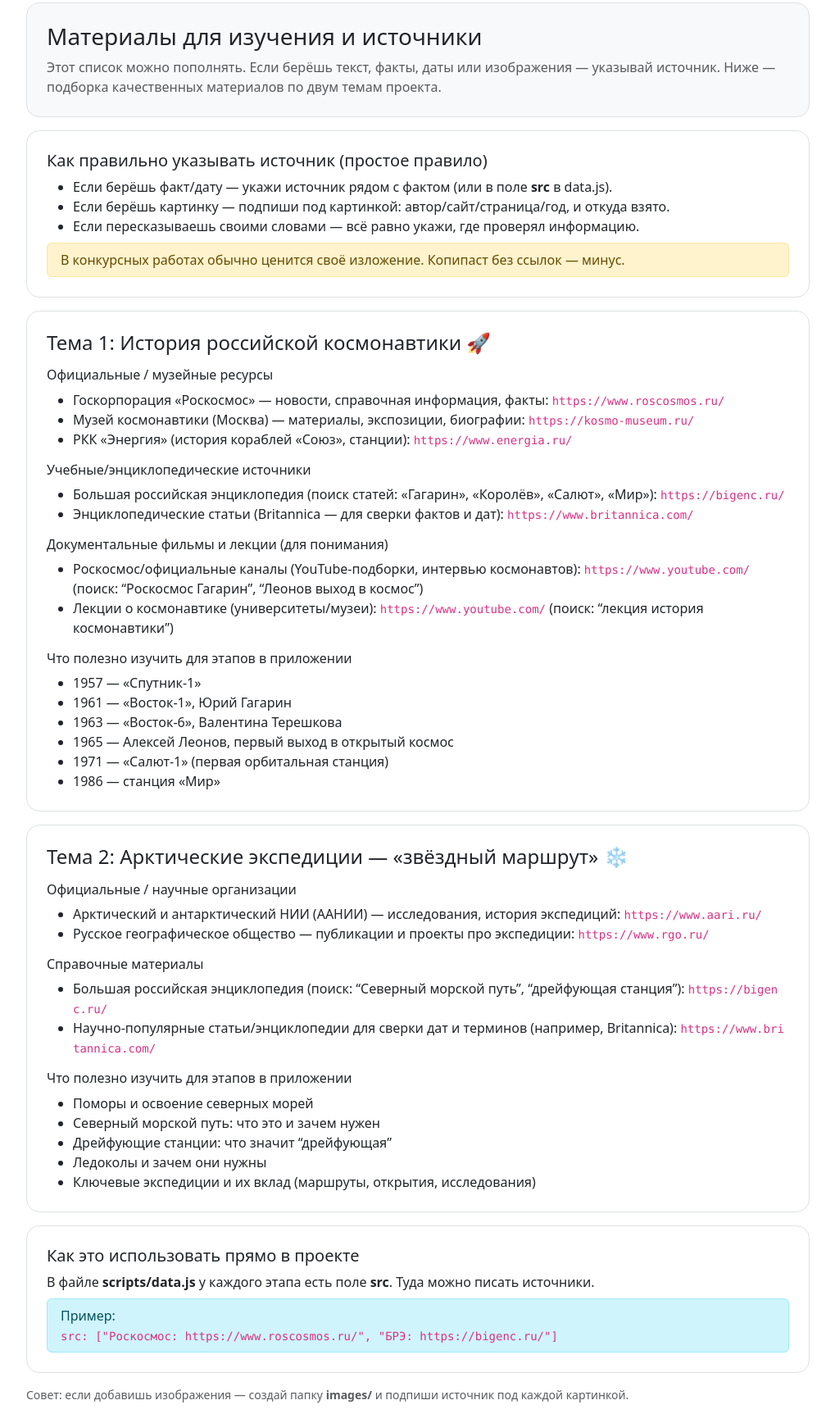
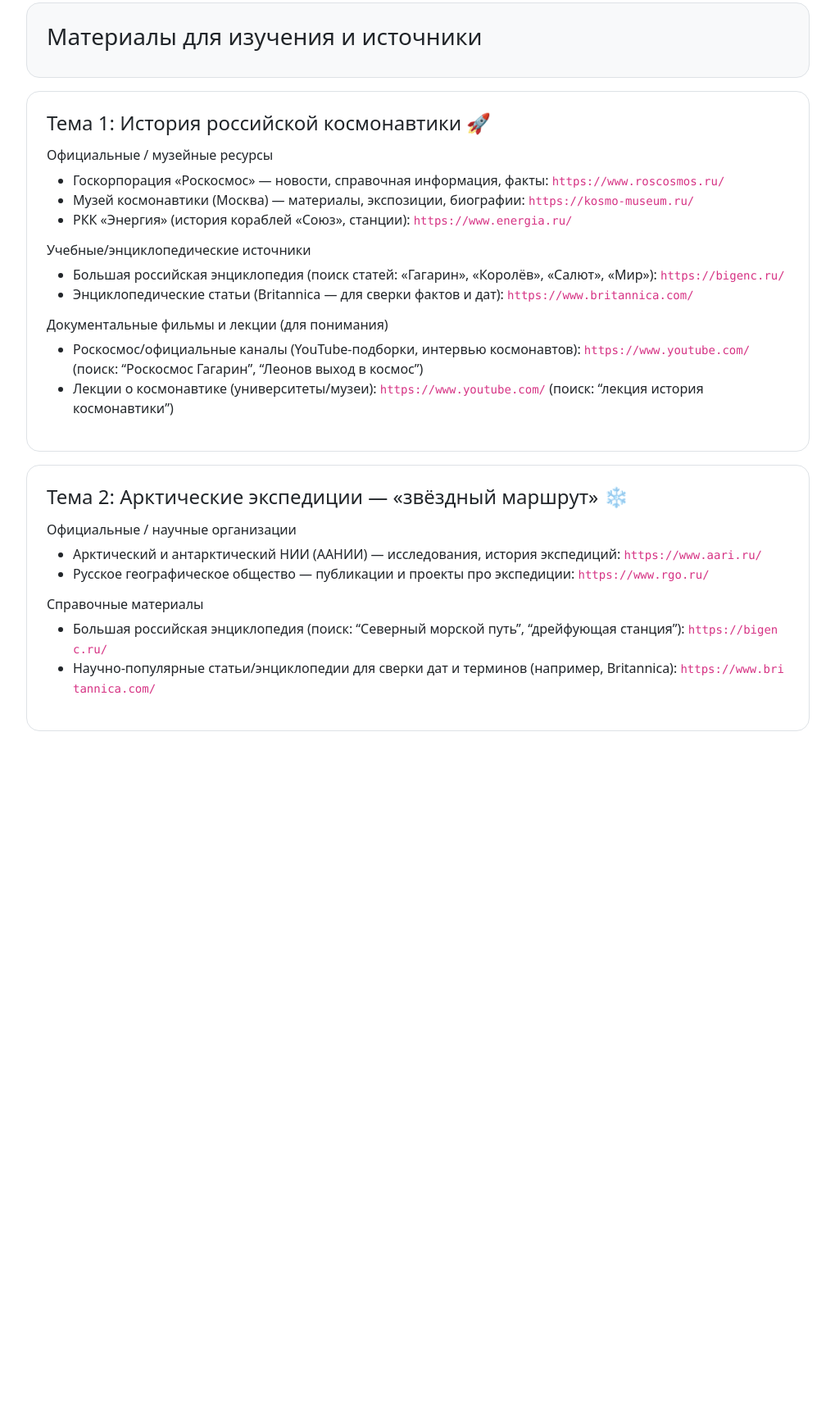
Before and after one commit to Naakinn/arctic-map, a website: page pages/sources.html in a window 1280 px wide. Shown: the part 77-1813 px from the top of the page at 82% size, without its empty margins (130-1149 px from the left). After the commit the page ends 993 px from the top, so only its background shows below. Drawn offline with Linux system fonts and the light colour scheme.

Commit message:
[fix] Bug fixes

```diff
--- a/pages/sources.html
+++ b/pages/sources.html
@@ -34,23 +34,6 @@
   <div class="container my-4" style="max-width: 980px;">
     <div class="p-4 border bg-light box">
       <h3 class="mb-2">Материалы для изучения и источники</h3>
-      <p class="text-muted mb-0">
-        Этот список можно пополнять. Если берёшь текст, факты, даты или изображения — указывай источник.
-        Ниже — подборка качественных материалов по двум темам проекта.
-      </p>
-    </div>
-
-    <!-- Как ссылаться -->
-    <div class="p-4 border mt-3 box">
-      <h5>Как правильно указывать источник (простое правило)</h5>
-      <ul class="mb-2">
-        <li>Если берёшь факт/дату — укажи источник рядом с фактом (или в поле <b>src</b> в data.js).</li>
-        <li>Если берёшь картинку — подпиши под картинкой: автор/сайт/страница/год, и откуда взято.</li>
-        <li>Если пересказываешь своими словами — всё равно укажи, где проверял информацию.</li>
-      </ul>
-      <div class="alert alert-warning py-2 mb-0">
-        В конкурсных работах обычно ценится своё изложение. Копипаст без ссылок — минус.
-      </div>
     </div>
 
     <!-- ТЕМА 1 -->
@@ -75,16 +58,6 @@
         <li>Роскосмос/официальные каналы (YouTube-подборки, интервью космонавтов): <code>https://www.youtube.com/</code> (поиск: “Роскосмос Гагарин”, “Леонов выход в космос”)</li>
         <li>Лекции о космонавтике (университеты/музеи): <code>https://www.youtube.com/</code> (поиск: “лекция история космонавтики”)</li>
       </ul>
-
-      <h6 class="mt-3">Что полезно изучить для этапов в приложении</h6>
-      <ul class="mb-0">
-        <li>1957 — «Спутник-1»</li>
-        <li>1961 — «Восток-1», Юрий Гагарин</li>
-        <li>1963 — «Восток-6», Валентина Терешкова</li>
-        <li>1965 — Алексей Леонов, первый выход в открытый космос</li>
-        <li>1971 — «Салют-1» (первая орбитальная станция)</li>
-        <li>1986 — станция «Мир»</li>
-      </ul>
     </div>
 
     <!-- ТЕМА 2 -->
@@ -102,31 +75,6 @@
         <li>Большая российская энциклопедия (поиск: “Северный морской путь”, “дрейфующая станция”): <code>https://bigenc.ru/</code></li>
         <li>Научно-популярные статьи/энциклопедии для сверки дат и терминов (например, Britannica): <code>https://www.britannica.com/</code></li>
       </ul>
-
-      <h6 class="mt-3">Что полезно изучить для этапов в приложении</h6>
-      <ul class="mb-0">
-        <li>Поморы и освоение северных морей</li>
-        <li>Северный морской путь: что это и зачем нужен</li>
-        <li>Дрейфующие станции: что значит “дрейфующая”</li>
-        <li>Ледоколы и зачем они нужны</li>
-        <li>Ключевые экспедиции и их вклад (маршруты, открытия, исследования)</li>
-      </ul>
-    </div>
-
-    <!-- Пример ссылок в проект -->
-    <div class="p-4 border mt-3 box">
-      <h5>Как это использовать прямо в проекте</h5>
-      <p class="mb-2">
-        В файле <b>scripts/data.js</b> у каждого этапа есть поле <b>src</b>. Туда можно писать источники.
-      </p>
-      <div class="alert alert-info py-2 mb-0">
-        Пример: <br>
-        <code>src: ["Роскосмос: https://www.roscosmos.ru/", "БРЭ: https://bigenc.ru/"]</code>
-      </div>
-    </div>
-
-    <div class="text-muted mt-3 small">
-      Совет: если добавишь изображения — создай папку <b>images/</b> и подпиши источник под каждой картинкой.
     </div>
   </div>
 </body>
```
Also changed, not shown: index.html (+1 -1 lines), pages/about.html (+2 -4 lines), pages/main.html (+1 -1 lines).
